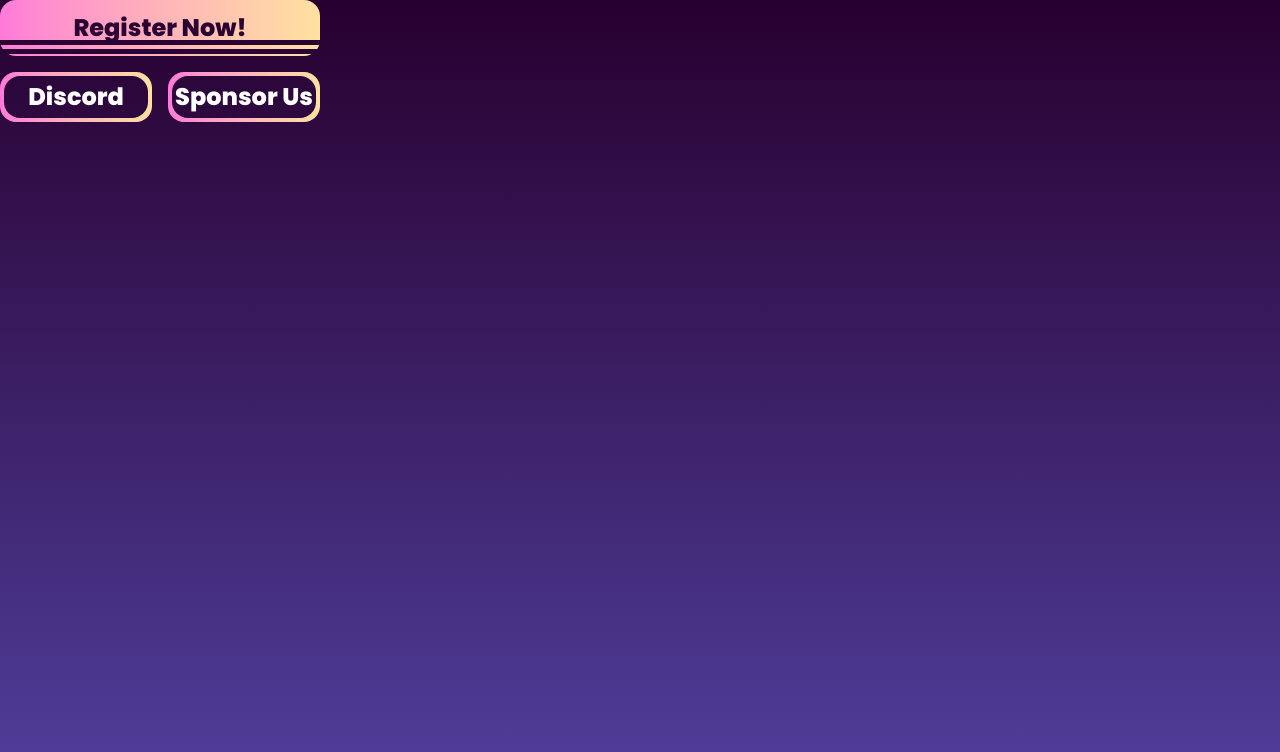
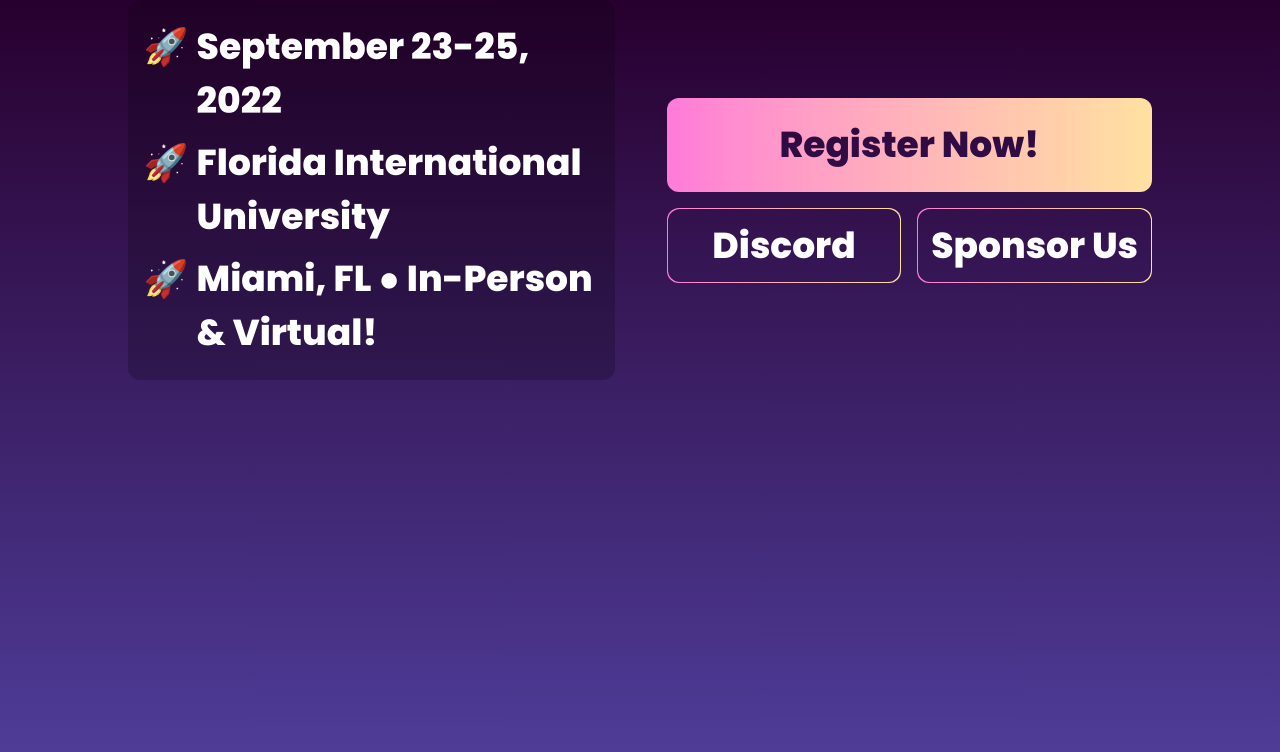
Before and after one commit to weareinit/static-shellhacks-2022, a React (Create React App) app: page / in a window 1280 px wide. Shown: the top 752 px of the page. Built offline with nearby package versions, Linux system fonts and the light colour scheme.

Commit message:
Added hacakthon details to page hero

```diff
--- a/src/components/LinkButton/index.css
+++ b/src/components/LinkButton/index.css
@@ -1,9 +1,9 @@
 .button {
-    border-radius: 16px;
+    border-radius: 12px;
     cursor: pointer;
     display: flex;
-    font-size: 2.4rem;
-    padding: 4px;
+    font-size: 3.6rem;
+    padding: 1px;
     text-decoration: none;
     width: 100%;
     position: relative;
@@ -14,10 +14,10 @@
 
 .button span {
     align-items: center;
-    border-radius: 16px;
+    border-radius: 12px;
     display: flex;
     justify-content: center;
-    padding: 2%;
+    padding: 4%;
     position: relative;
     z-index: 10;
     width: 100%;
@@ -71,8 +71,6 @@
     -webkit-text-fill-color: transparent;
     -moz-background-clip: text;
     -moz-text-fill-color: transparent;
-    -webkit-stroke: 20px white;
-    stroke: 20px white;
 }
 
 .transparent {
--- a/src/sections/PageHero/index.css
+++ b/src/sections/PageHero/index.css
@@ -1,10 +1,39 @@
-.background {
+.pageHeroBackground {
     background: var(--purple-gradient);
     height: 100vh;
 }
 
+.pageHeroMiddle {
+    margin: 0 10%;
+    display: flex;
+    flex-direction: row;
+    justify-content: space-between;
+    align-items: center;
+    gap: 5%;
+}
+
+.detailsDiv {
+    width: 50%;
+    background-color: rgba(0, 0, 0, 0.2);
+    border-radius: 12px;
+    color: white;
+    justify-content: center;
+    align-items: center;
+    padding: 0 2%;
+}
+
+.detailsDiv ul {
+    align-items: flex-start;
+}
+
+.detailsDiv li {
+    list-style-type: "🚀";
+    font-size: 3.6rem;
+    padding: 1% 0 1% 2%;
+}
+
 .buttonsDiv {
-    width: 25%;
+    width: 50%;
 }
 
 .buttonsRow {
--- a/src/sections/PageHero/index.tsx
+++ b/src/sections/PageHero/index.tsx
@@ -4,7 +4,15 @@
 
 const PageHero: React.FC = () => {
     return (
-        <section className="background">
+        <section className="pageHeroBackground">
+            <div className="pageHeroMiddle">
+                <div className="detailsDiv">
+                    <ul>
+                        <li>September 23-25, 2022</li>
+                        <li>Florida International University</li>
+                        <li>Miami, FL ● In-Person & Virtual!</li>
+                    </ul>
+                </div>
                 <div className="buttonsDiv">
                     <LinkButton text="Register Now!" url="" filled={true} />
                     <div className="buttonsRow">
@@ -18,6 +26,7 @@
                         />
                     </div>
                 </div>
+            </div>
         </section>
     );
 };
```
Lines whose indentation alone changed are shown as unchanged.
